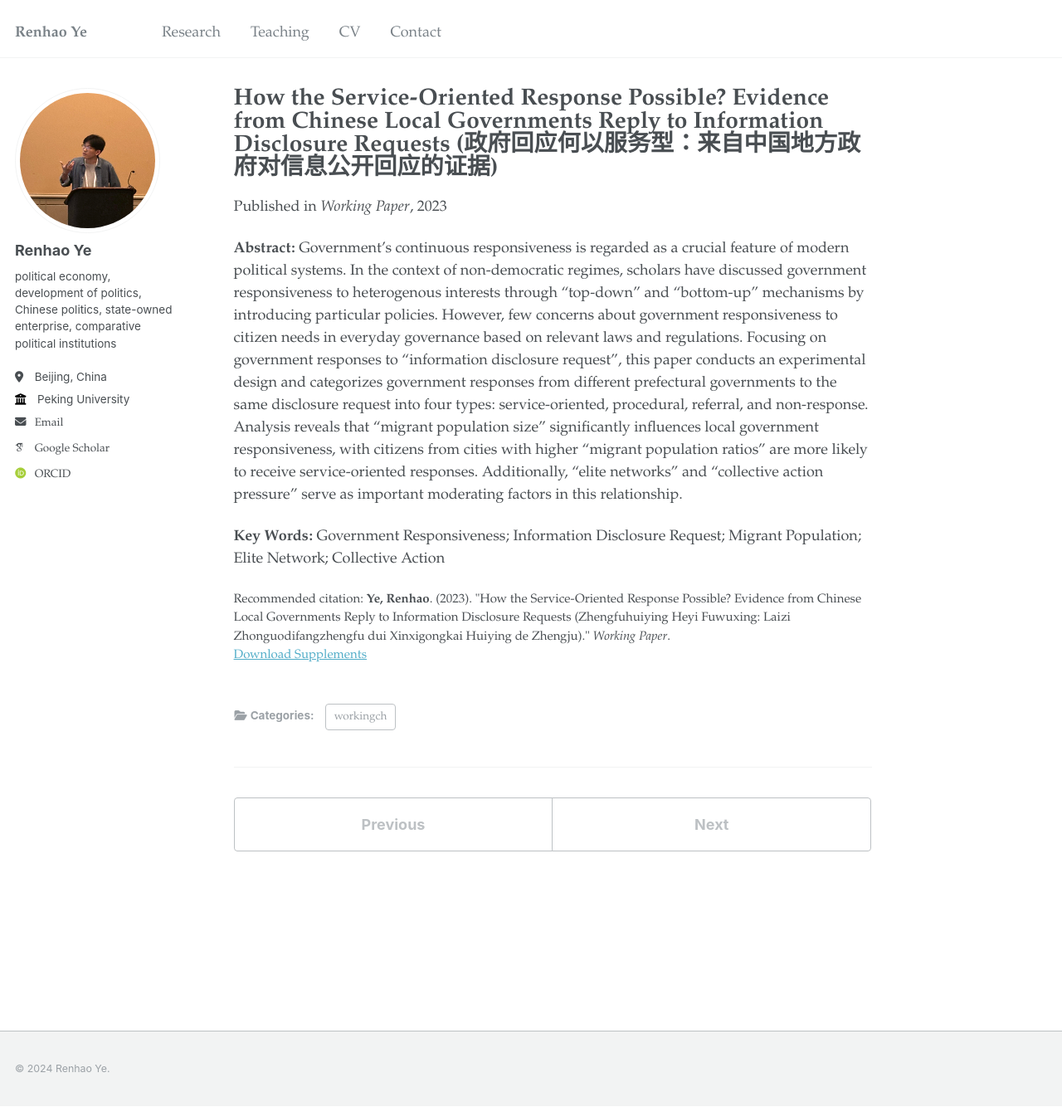
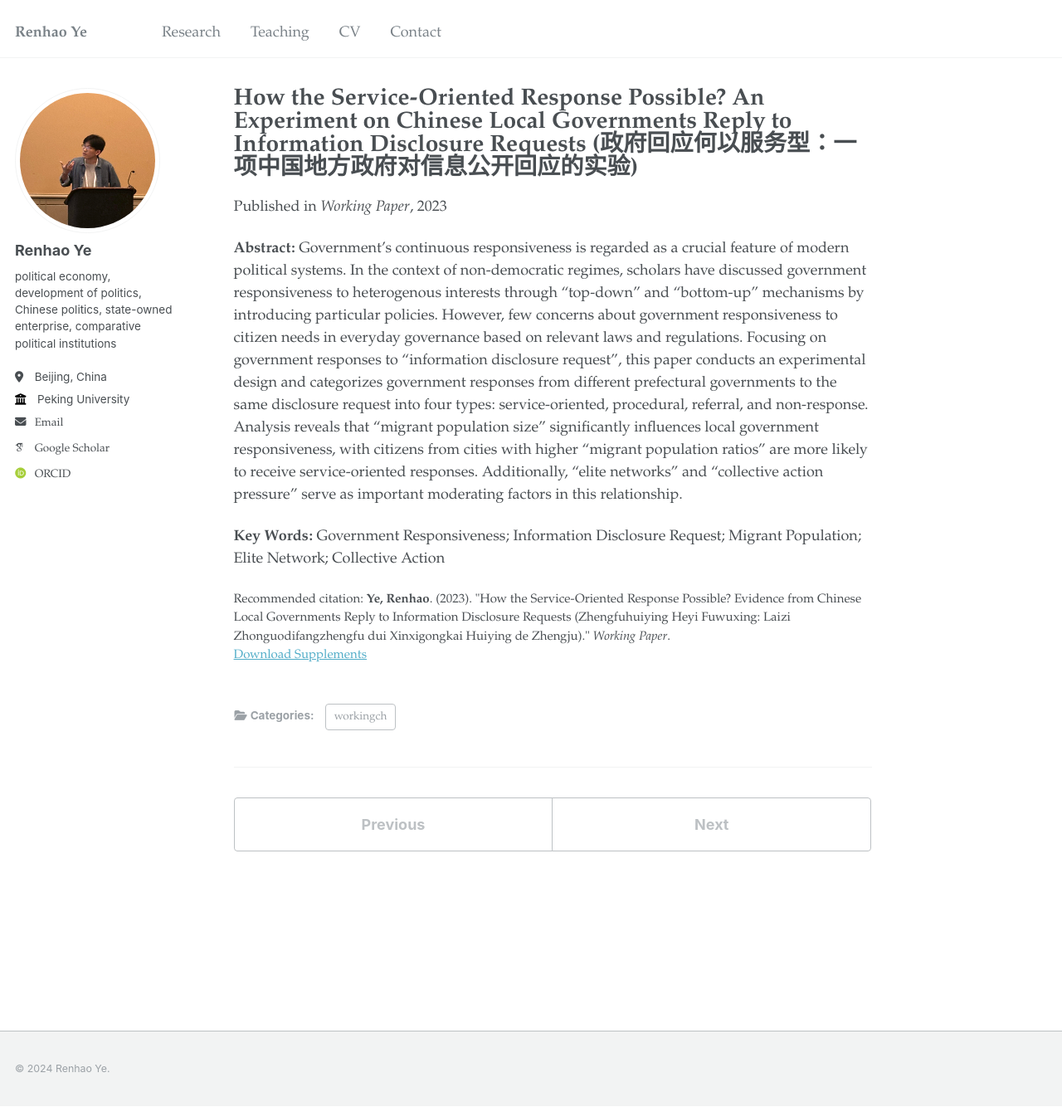
Before and after one commit to thenhow-ye/thenhow-ye.github.io, a Jekyll site: the page built from _publications/2023-11-30-response-disclose.md, in a window 1280 px wide and 1334 px high. Shown: the whole window at 83% size. Built offline with Jekyll 4.4.1, drawn with Linux system fonts in a browser that asks for light colours; some web fonts are replaced.

Commit message:
Update 2023-11-30-response-disclose.md

```diff
--- a/_publications/2023-11-30-response-disclose.md
+++ b/_publications/2023-11-30-response-disclose.md
@@ -1,5 +1,5 @@
 ---
-title: "How the Service-Oriented Response Possible? Evidence from Chinese Local Governments Reply to Information Disclosure Requests (政府回应何以服务型：来自中国地方政府对信息公开回应的证据)"
+title: "How the Service-Oriented Response Possible? An Experiment on Chinese Local Governments Reply to Information Disclosure Requests (政府回应何以服务型：一项中国地方政府对信息公开回应的实验)"
 collection: publications
 category: workingch
 permalink: /publication/2023-11-30-response-disclose
```
